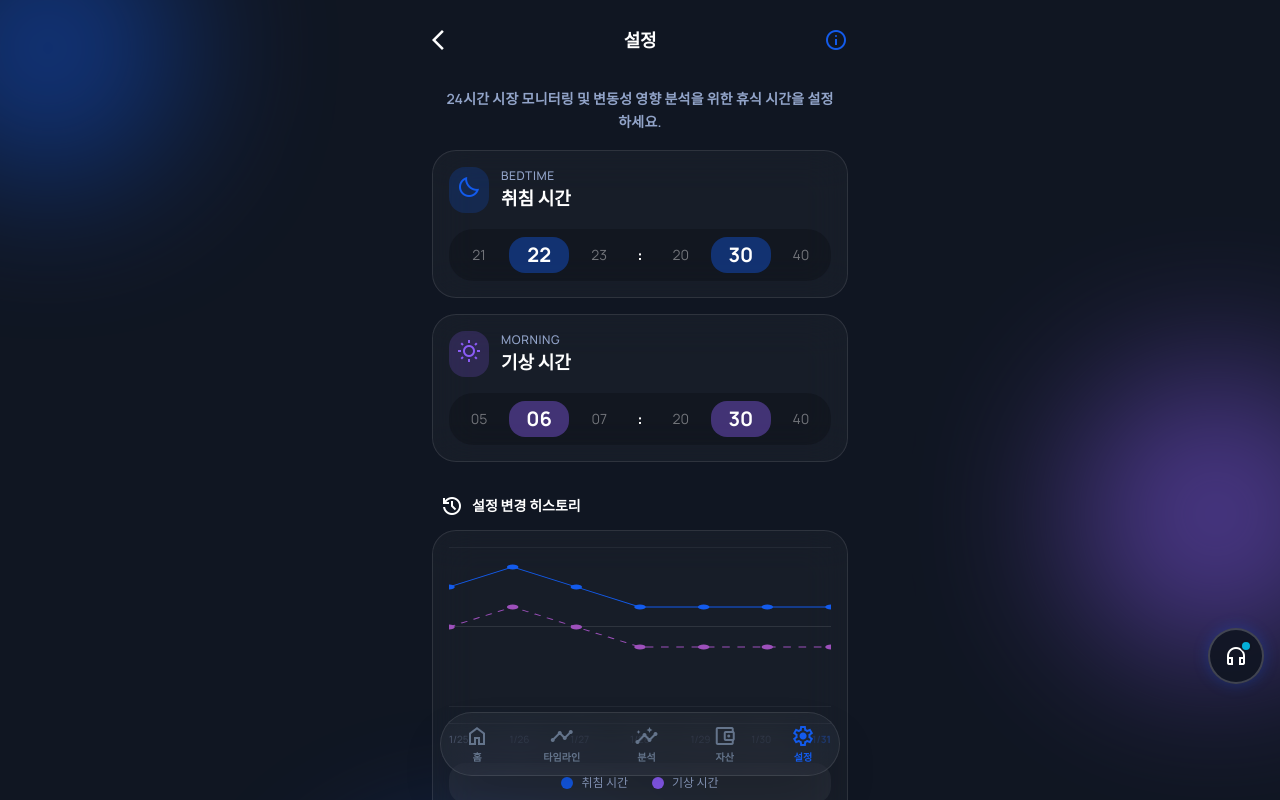
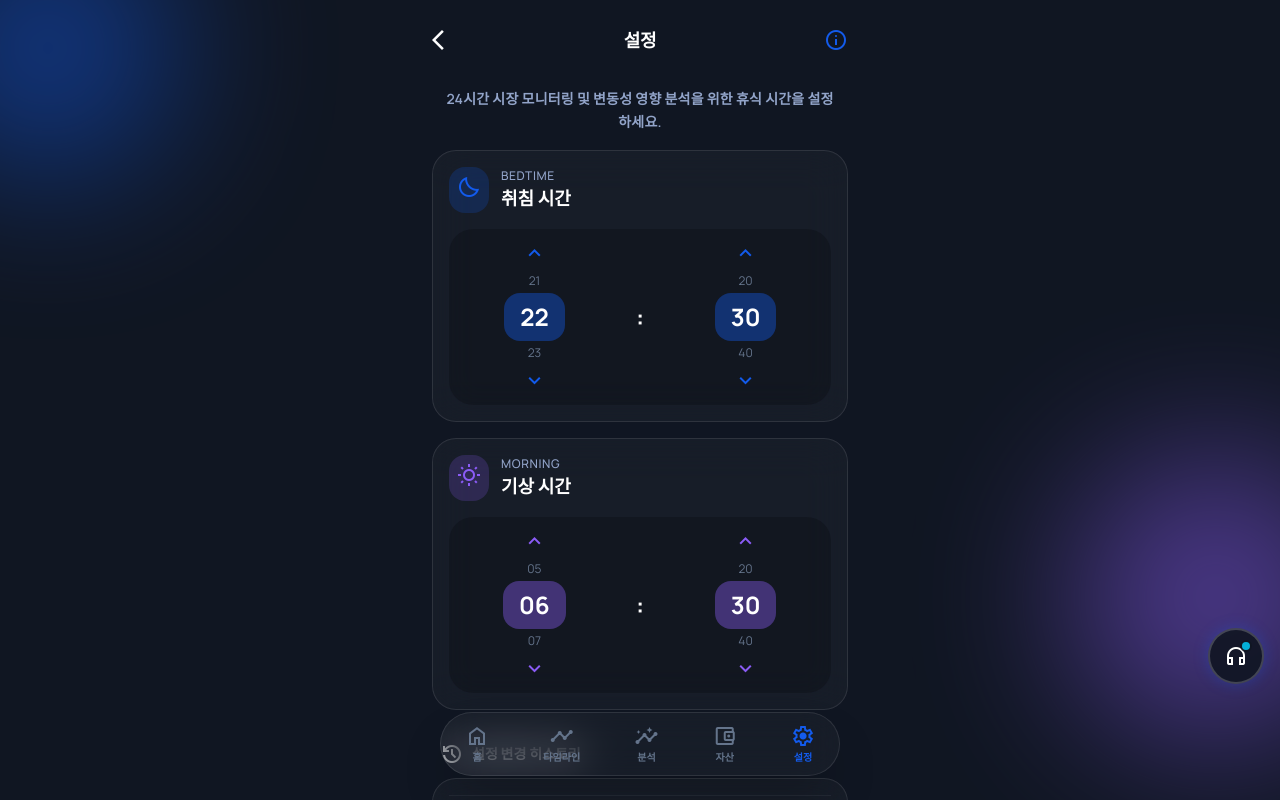
Before and after one commit to KOSCOM-TEAM1/frontend, a React (Vite) app: page /settings in a window 1280 px wide. Shown: the top 800 px of the page. Built offline with nearby package versions, Linux system fonts and the light colour scheme; a web font is replaced by a local one.

Commit message:
Fix: 취침시간, 기상시간 설정 페이지 UI 개선 완료

```diff
--- a/src/pages/SleepRoutineSettings.jsx
+++ b/src/pages/SleepRoutineSettings.jsx
@@ -1,8 +1,15 @@
 import { useNavigate } from 'react-router-dom';
+import { useState } from 'react';
 import Navigation from '../components/Navigation';
 
 function SleepRoutineSettings() {
   const navigate = useNavigate();
+
+  // 현재 설정 시간
+  const [bedtimeHour, setBedtimeHour] = useState(22);
+  const [bedtimeMinute, setBedtimeMinute] = useState(30);
+  const [wakeHour, setWakeHour] = useState(6);
+  const [wakeMinute, setWakeMinute] = useState(30);
 
   // 설정 변경 히스토리 (최근 7일)
   const settingsHistory = [
@@ -14,6 +21,35 @@ function SleepRoutineSettings() {
     { date: '1/30', bedtime: '22:30', wakeTime: '06:30' },
     { date: '1/31', bedtime: '22:30', wakeTime: '06:30' },
   ];
+
+  // 시간 조정 함수
+  const adjustTime = (type, unit, direction) => {
+    if (type === 'bedtime') {
+      if (unit === 'hour') {
+        const newHour = direction === 'up'
+          ? (bedtimeHour + 1) % 24
+          : (bedtimeHour - 1 + 24) % 24;
+        setBedtimeHour(newHour);
+      } else {
+        const newMinute = direction === 'up'
+          ? (bedtimeMinute + 10) % 60
+          : (bedtimeMinute - 10 + 60) % 60;
+        setBedtimeMinute(newMinute);
+      }
+    } else {
+      if (unit === 'hour') {
+        const newHour = direction === 'up'
+          ? (wakeHour + 1) % 24
+          : (wakeHour - 1 + 24) % 24;
+        setWakeHour(newHour);
+      } else {
+        const newMinute = direction === 'up'
+          ? (wakeMinute + 10) % 60
+          : (wakeMinute - 10 + 60) % 60;
+        setWakeMinute(newMinute);
+      }
+    }
+  };
 
   // 시간을 분으로 변환 (그래프 높이 계산용)
   const timeToMinutes = (time) => {
@@ -68,17 +104,49 @@ function SleepRoutineSettings() {
                 <p className="text-white text-lg font-bold">취침 시간</p>
               </div>
             </div>
-            <div className="flex items-center justify-center bg-black/20 rounded-xl py-2">
-              <div className="flex flex-1">
-                <div className="flex flex-col flex-1 items-center justify-center opacity-40 text-sm">21</div>
-                <div className="flex flex-col flex-1 items-center justify-center text-xl font-bold bg-primary/40 rounded-lg py-1">22</div>
-                <div className="flex flex-col flex-1 items-center justify-center opacity-40 text-sm">23</div>
+            <div className="flex items-center justify-center bg-black/20 rounded-xl py-3 gap-2">
+              {/* 시간 선택 */}
+              <div className="flex flex-col items-center flex-1">
+                <button
+                  onClick={() => adjustTime('bedtime', 'hour', 'up')}
+                  className="material-symbols-outlined text-primary text-lg hover:scale-110 transition-transform active:scale-95"
+                >
+                  keyboard_arrow_up
+                </button>
+                <div className="flex flex-col items-center justify-center py-2">
+                  <div className="text-xs text-slate-500 mb-1">{String((bedtimeHour - 1 + 24) % 24).padStart(2, '0')}</div>
+                  <div className="text-2xl font-bold bg-primary/40 rounded-lg px-4 py-2">{String(bedtimeHour).padStart(2, '0')}</div>
+                  <div className="text-xs text-slate-500 mt-1">{String((bedtimeHour + 1) % 24).padStart(2, '0')}</div>
+                </div>
+                <button
+                  onClick={() => adjustTime('bedtime', 'hour', 'down')}
+                  className="material-symbols-outlined text-primary text-lg hover:scale-110 transition-transform active:scale-95"
+                >
+                  keyboard_arrow_down
+                </button>
               </div>
-              <div className="text-white font-bold px-2">:</div>
-              <div className="flex flex-1">
-                <div className="flex flex-col flex-1 items-center justify-center opacity-40 text-sm">20</div>
-                <div className="flex flex-col flex-1 items-center justify-center text-xl font-bold bg-primary/40 rounded-lg py-1">30</div>
-                <div className="flex flex-col flex-1 items-center justify-center opacity-40 text-sm">40</div>
+
+              <div className="text-white font-bold text-2xl px-2">:</div>
+
+              {/* 분 선택 */}
+              <div className="flex flex-col items-center flex-1">
+                <button
+                  onClick={() => adjustTime('bedtime', 'minute', 'up')}
+                  className="material-symbols-outlined text-primary text-lg hover:scale-110 transition-transform active:scale-95"
+                >
+                  keyboard_arrow_up
+                </button>
+                <div className="flex flex-col items-center justify-center py-2">
+                  <div className="text-xs text-slate-500 mb-1">{String((bedtimeMinute - 10 + 60) % 60).padStart(2, '0')}</div>
+                  <div className="text-2xl font-bold bg-primary/40 rounded-lg px-4 py-2">{String(bedtimeMinute).padStart(2, '0')}</div>
+                  <div className="text-xs text-slate-500 mt-1">{String((bedtimeMinute + 10) % 60).padStart(2, '0')}</div>
+                </div>
+                <button
+                  onClick={() => adjustTime('bedtime', 'minute', 'down')}
+                  className="material-symbols-outlined text-primary text-lg hover:scale-110 transition-transform active:scale-95"
+                >
+                  keyboard_arrow_down
+                </button>
               </div>
             </div>
           </div>
@@ -92,17 +160,49 @@ function SleepRoutineSettings() {
                 <p className="text-white text-lg font-bold">기상 시간</p>
               </div>
             </div>
-            <div className="flex items-center justify-center bg-black/20 rounded-xl py-2">
-              <div className="flex flex-1">
-                <div className="flex flex-col flex-1 items-center justify-center opacity-40 text-sm">05</div>
-                <div className="flex flex-col flex-1 items-center justify-center text-xl font-bold bg-accent-purple/40 rounded-lg py-1">06</div>
-                <div className="flex flex-col flex-1 items-center justify-center opacity-40 text-sm">07</div>
+            <div className="flex items-center justify-center bg-black/20 rounded-xl py-3 gap-2">
+              {/* 시간 선택 */}
+              <div className="flex flex-col items-center flex-1">
+                <button
+                  onClick={() => adjustTime('wake', 'hour', 'up')}
+                  className="material-symbols-outlined text-accent-purple text-lg hover:scale-110 transition-transform active:scale-95"
+                >
+                  keyboard_arrow_up
+                </button>
+                <div className="flex flex-col items-center justify-center py-2">
+                  <div className="text-xs text-slate-500 mb-1">{String((wakeHour - 1 + 24) % 24).padStart(2, '0')}</div>
+                  <div className="text-2xl font-bold bg-accent-purple/40 rounded-lg px-4 py-2">{String(wakeHour).padStart(2, '0')}</div>
+                  <div className="text-xs text-slate-500 mt-1">{String((wakeHour + 1) % 24).padStart(2, '0')}</div>
+                </div>
+                <button
+                  onClick={() => adjustTime('wake', 'hour', 'down')}
+                  className="material-symbols-outlined text-accent-purple text-lg hover:scale-110 transition-transform active:scale-95"
+                >
+                  keyboard_arrow_down
+                </button>
               </div>
-              <div className="text-white font-bold px-2">:</div>
-              <div className="flex flex-1">
-                <div className="flex flex-col flex-1 items-center justify-center opacity-40 text-sm">20</div>
-                <div className="flex flex-col flex-1 items-center justify-center text-xl font-bold bg-accent-purple/40 rounded-lg py-1">30</div>
-                <div className="flex flex-col flex-1 items-center justify-center opacity-40 text-sm">40</div>
+
+              <div className="text-white font-bold text-2xl px-2">:</div>
+
+              {/* 분 선택 */}
+              <div className="flex flex-col items-center flex-1">
+                <button
+                  onClick={() => adjustTime('wake', 'minute', 'up')}
+                  className="material-symbols-outlined text-accent-purple text-lg hover:scale-110 transition-transform active:scale-95"
+                >
+                  keyboard_arrow_up
+                </button>
+                <div className="flex flex-col items-center justify-center py-2">
+                  <div className="text-xs text-slate-500 mb-1">{String((wakeMinute - 10 + 60) % 60).padStart(2, '0')}</div>
+                  <div className="text-2xl font-bold bg-accent-purple/40 rounded-lg px-4 py-2">{String(wakeMinute).padStart(2, '0')}</div>
+                  <div className="text-xs text-slate-500 mt-1">{String((wakeMinute + 10) % 60).padStart(2, '0')}</div>
+                </div>
+                <button
+                  onClick={() => adjustTime('wake', 'minute', 'down')}
+                  className="material-symbols-outlined text-accent-purple text-lg hover:scale-110 transition-transform active:scale-95"
+                >
+                  keyboard_arrow_down
+                </button>
               </div>
             </div>
           </div>
```
